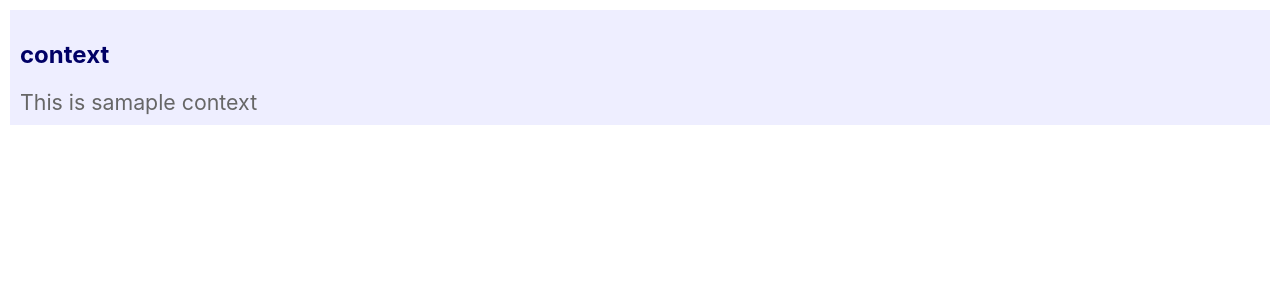
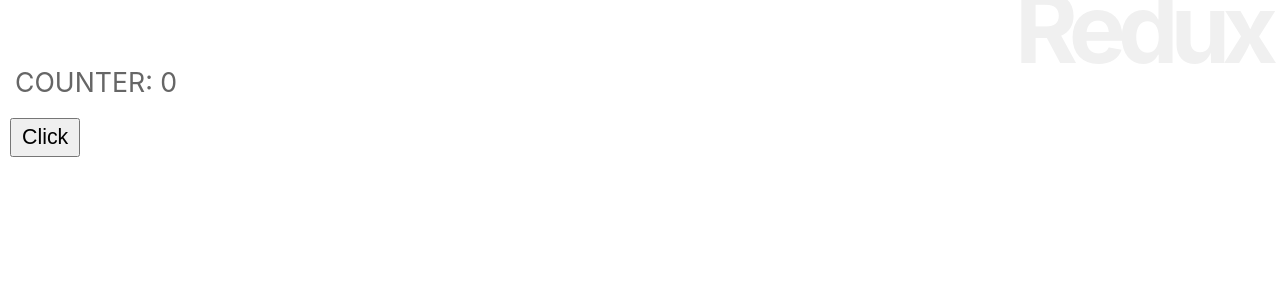
Before and after one commit to koharakouki/react_practice, a React (Create React App) app in the folder re-react/: page / in a window 1280 px wide. Shown: the top 300 px of the page. Built offline with nearby package versions, Linux system fonts and the light colour scheme.

Commit message:
コンポーネントからストアを利用する

```diff
--- a/re-react/src/App.js
+++ b/re-react/src/App.js
@@ -1,65 +1,74 @@
 import React, { Component } from 'react';
-import Rect from './Rect';
+import { connect } from 'react-redux';
 import './App.css';
 
-
-let theme = {
-  light: {
-    backgroundColor: "#eef",
-    color: "#006",
-    padding: "10px"
-  },
-  dark: {
-    backgroundColor: "#006",
-    color: "#eef",
-    padding: "10px"
-  }
-};
-
-let content = {
-  title: "context",
-  message: "This is samaple context"
+function mappingState(state){
+  return state;
 }
 
-const ThemeContext = React.createContext(theme.light);
-const contentContext = React.createContext(content);
-
-
 class App extends Component {
-  static contextType = ThemeContext;
+  constructor(props){
+    super(props);
+  }
 
   render(){
     return(
-      <div style={this.context}>
-        <Title value="Content page" />
-        <Message value="This is samaple Content" />
+      <div>
+        <h1>Redux</h1>
+        <Message />
+        <Button />
       </div>
     );
   }
 }
 
-class Title extends Component {
-  static contextType = ThemeContext;
-  static contextType = contentContext;
+App = connect()(App);
+
+class Message extends Component {
+  style = {
+    fontSize: "20pt",
+    padding: "20px 5px"
+  }
 
   render(){
     return(
-      <h2 style={this.context}>{this.context.title}</h2>
+      <p style={this.style}>
+        {this.props.message}: {this.props.counter}
+      </p>
     );
   }
 }
 
+Message = connect(mappingState)(Message);
 
-class Message extends Component {
-  static contextType = ThemeContext;
-  static contextType = contentContext;
+class Button extends Component {
+  style = {
+    fontSize: "16pt",
+    padding: "5px 10px"
+  }
 
-    render(){
+  constructor(props){
+    super(props);
+    this.doAction = this.doAction.bind(this);
+  }
+
+  doAction(e){
+    if(e.shiftKey){
+      this.props.dispatch({ type: 'INCREMENT' });
+    } else {
+      this.props.dispatch({ type: 'DECREMENT' });
+    }
+  }
+
+  render(){
     return(
-      <p style={this.context}>{this.context.message}</p>
+      <button style={this.style} onClick={this.doAction}>
+        Click
+      </button>
     );
   }
 }
 
+Button = connect()(Button);
 
 export default App;
```
